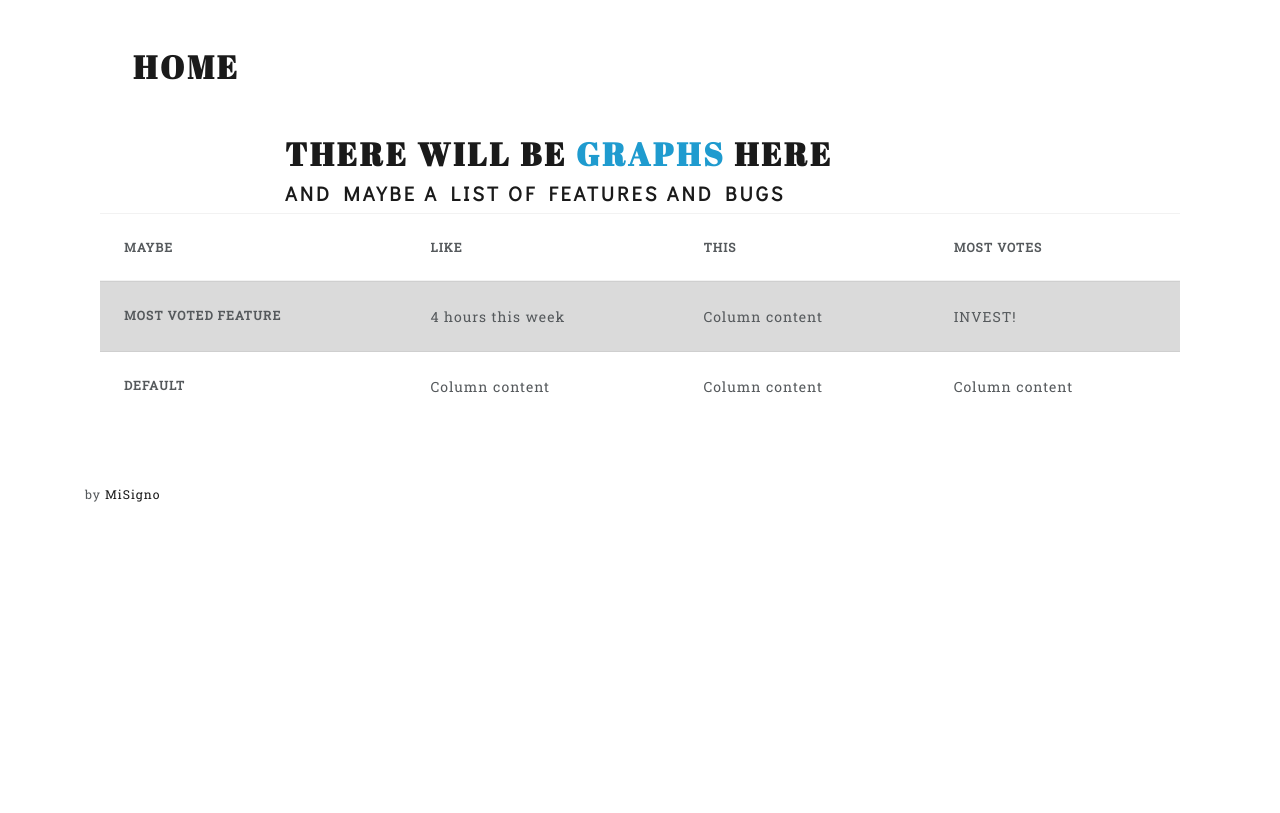
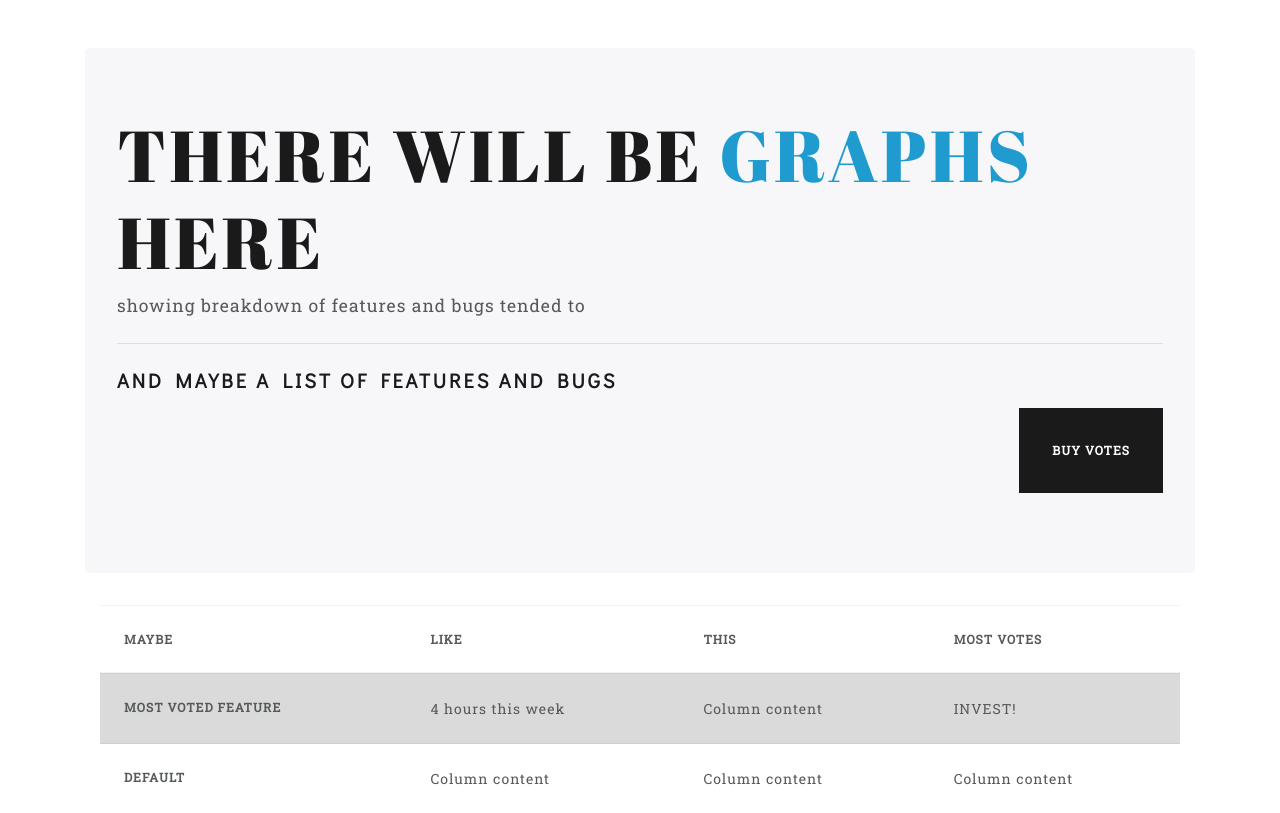
Before and after one commit to Mgsignorelli/unicornticket, a Django app: page / in a window 1280 px wide. Shown: the part 89-902 px from the top of the page. Before the commit the page ends 591 px from the top, so only its background shows below. Run offline with Django 3.2, Linux system fonts and the light colour scheme; parts of the project's set-up code (start-up, migrations or seed data) failed here and were passed over; some libraries are stand-ins or nearby versions; some web fonts are replaced.

Commit message:
modifies index layout

```diff
--- a/accounts/templates/index.html
+++ b/accounts/templates/index.html
@@ -2,14 +2,22 @@
 {% load bootstrap_tags %}
 {% load staticfiles %}
 {% block page_title %} Home Page {% endblock %}
-{% block page_heading %} Home {% endblock %}
 
 {% block content %}
     <div class="container my-5">
         <div class="row">
+            <div class="jumbotron">
+                <h1 class="display-3">There will be <span class="text-info">graphs</span> here</h1>
+                <p class="lead">showing breakdown of features and bugs tended to</p>
+                <hr class="my-4">
+                <p>                <h4> and maybe a list of features and bugs</h4>
+                </p>
+                <p class="lead" align="right">
+                    <a class="btn btn-primary btn-lg" href="{% url 'buyvotes' %}" role="button">Buy votes</a>
+                </p>
+            </div>
             <div class="col-8 offset-2">
-                <h1>There will be <span class="text-info">graphs</span> here</h1>
-                <h4> and maybe a list of features and bugs</h4>
+
             </div>
             <div class="col">
                 <table class="table table-hover">
```
